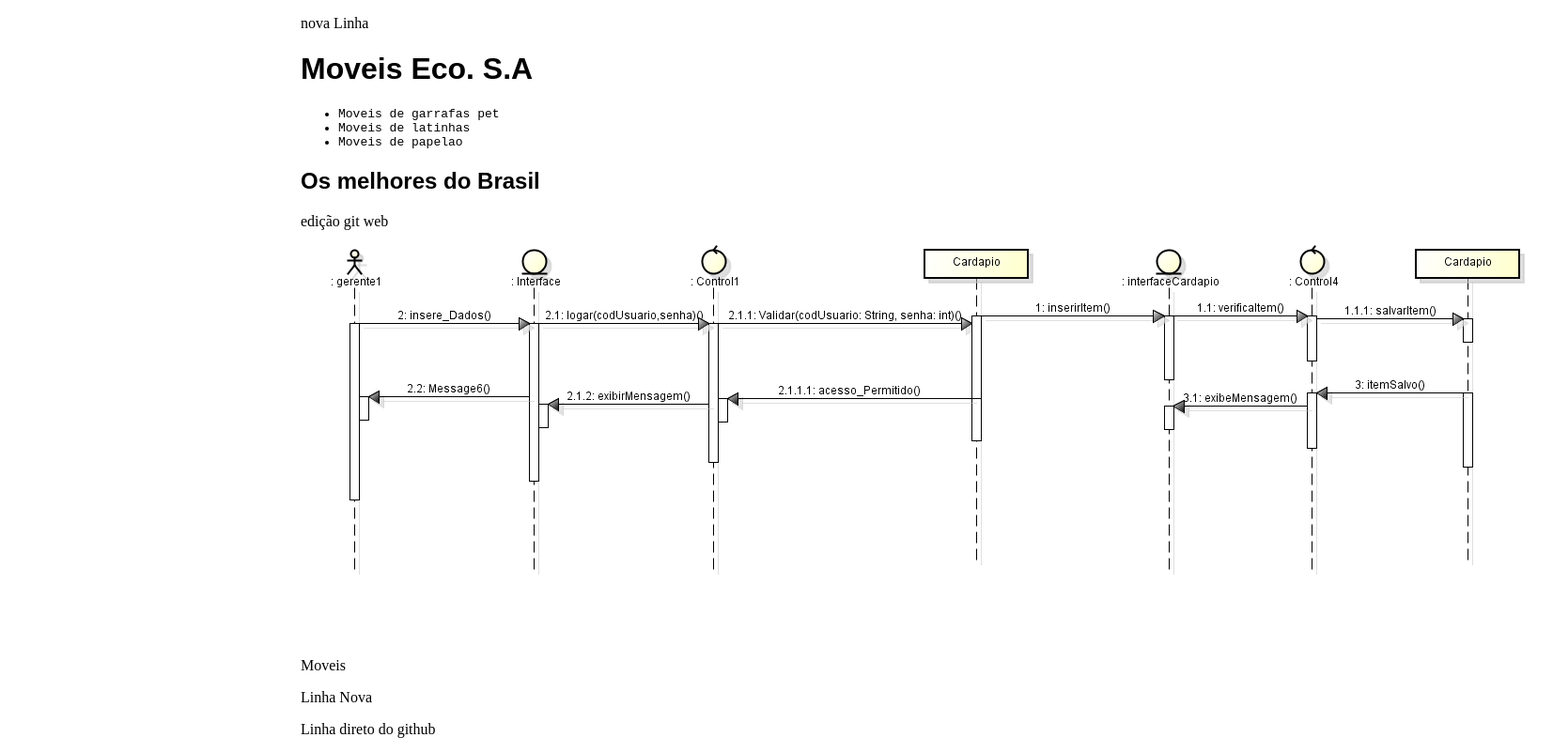
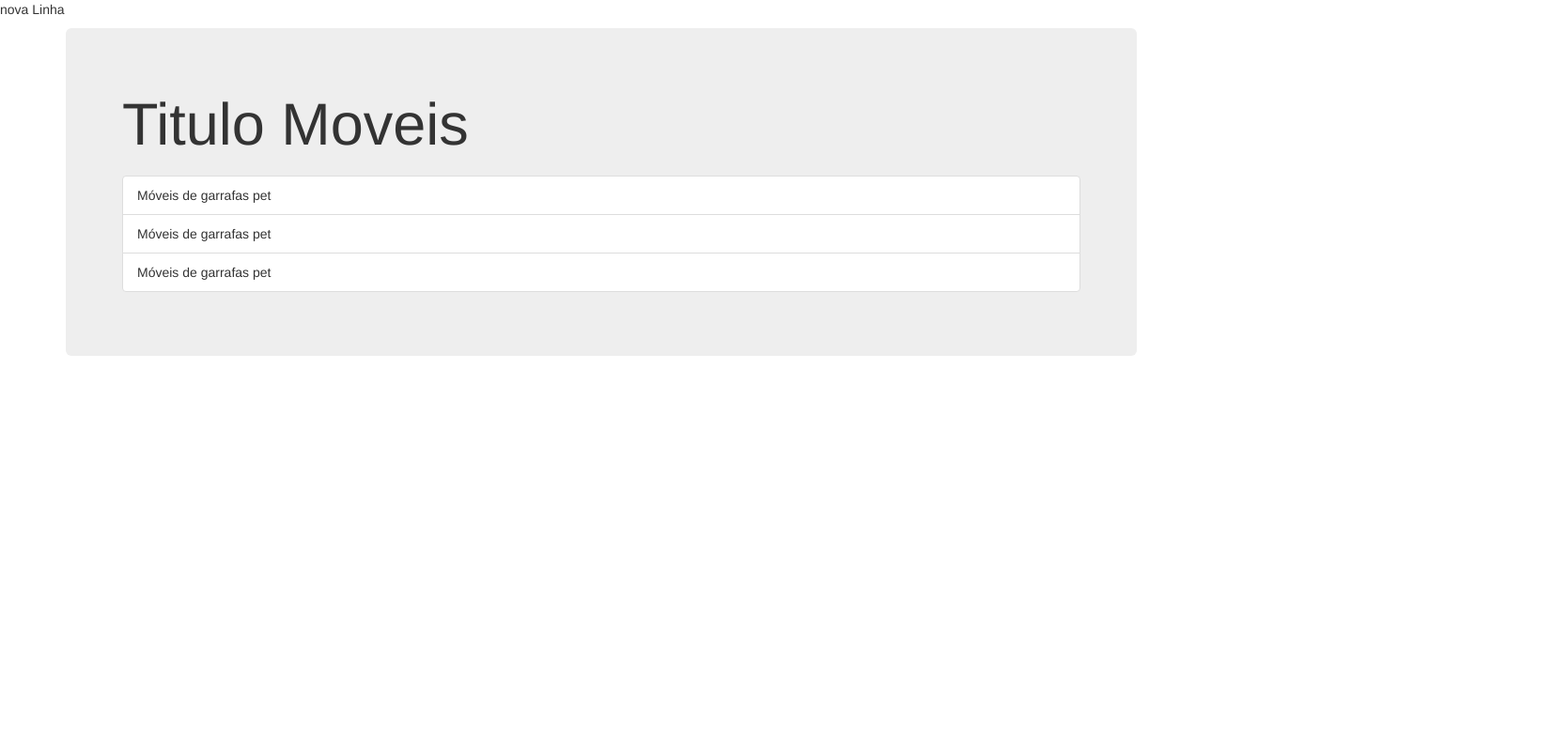
Before and after one commit to lucasgoncalvesmartins/moveis, a plain HTML site: page index.html in a window 1280 px wide. Shown: the whole page at 94% size, 1653 px wide, since content can reach past the window. Drawn offline with nearby package versions, Linux system fonts and the light colour scheme.

Commit message:
Adcionando bootstrap

```diff
--- a/index.html
+++ b/index.html
@@ -4,26 +4,22 @@
 <meta charcset= "utf-8"/>
 <title> Moveis Ecologicos S.A </title>
   <p>nova Linha<p>
-<link rel="stylesheet" href="estilo.css">
+<link rel="stylesheet" href="http://netdna.bootstrapcdn.com/bootstrap/3.1.1/css/bootstrap.min.css">
 <script src="JavaScript/js.js"></script>
 </head>
 
 <body onload="trocaBanner();">
-<h1> Moveis Eco. S.A </h1>
-<ul>
-<li> Moveis de garrafas pet </li>
-<li> Moveis de latinhas</li>
-<li> Moveis de papelao </li>
-</ul>
-
-<h2 id="mensagem"></h2>
-<p>edição git web </p>
-<img src="dSaq.PNG" alt="">
-
-<p>Moveis</p>
-<p>Linha Nova</p>
-<p>Linha direto do github</p>
-
+ <div class="container">
+    <div class="jumbotron">
+        <h1>Titulo Moveis</h1>
+        <h2 class="mensagem"></h2>
+        <ul class="list-group">
+            <li class="list-group-item"> Móveis de garrafas pet </li>
+            <li class="list-group-item"> Móveis de garrafas pet </li>
+            <li class="list-group-item"> Móveis de garrafas pet </li>
+        </ul>
+    </div>
+ </div>
 
 </body>
 </html>
```
